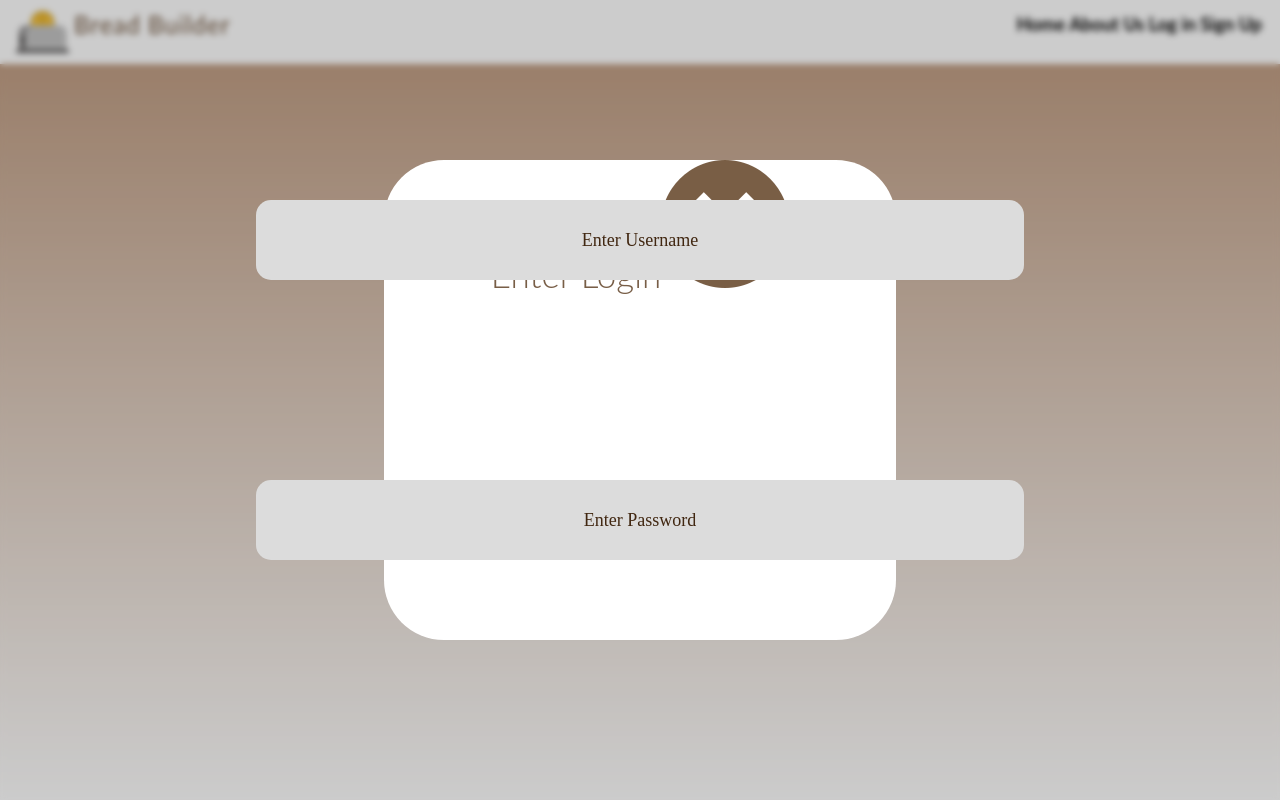
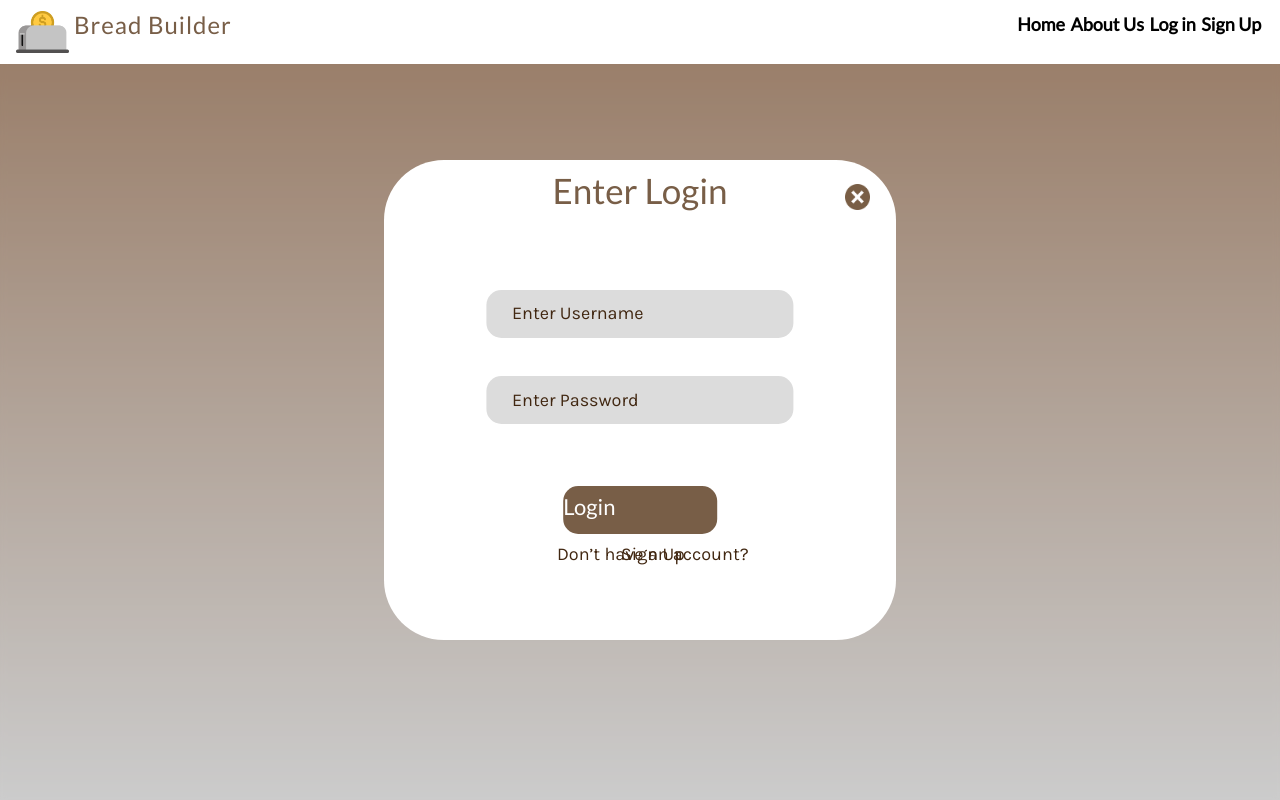
Before and after one commit to NotTheRealKeith/BreadBuilderApp, a Flask app: page /login in a window 1280 px wide. Run offline with Flask 2, Linux system fonts and the light colour scheme; some libraries are stand-ins or nearby versions.

Commit message:
added the fonts and some style to login and sign up

```diff
--- a/BreadBuilderProject/Website/auth.py
+++ b/BreadBuilderProject/Website/auth.py
@@ -11,6 +11,6 @@ def login():
 def logout():
     return "<p>Logout</P>"
 
-@auth.route('/sign-up')
-def sign_up():
+@auth.route('/signup')
+def signup():
     return render_template('signup.html')
--- a/BreadBuilderProject/Website/static/login.css
+++ b/BreadBuilderProject/Website/static/login.css
@@ -36,12 +36,16 @@
   color: #785E47;
 }
 
+.loginbox{
+  display: inline;
+}
+
 .cancelBtn{
+  position: absolute;
   display: flex;
-  width: 6.5%;
-  height: 6.5%;
-  float: right;
-  margin-right: 5px;
+  width: 5%;
+  right: 5%;
+  top: 5%;
 }
 
 .logintext{
@@ -70,13 +74,13 @@ color: #785E47;
   position: absolute;
   width: 60%;
   height: 10%;
-  top:50%;
+  top:52%;
   left:50%;
   transform:translate(-50%,-250%);
 
-  text-align:center;
-  vertical-align:middle;
-  justify-content:center;
+  text-align: left;
+  padding-left: 5%;
+  vertical-align: middle;
   align-items: center;
   display: flex;
   /* Enter Username */
@@ -99,13 +103,13 @@ color: #785E47;
   position: absolute;
   width: 60%;
   height: 10%;
-  top:60%;
+  top:45%;
   left:50%;
   transform:translate(-50%,0%);
 
-  text-align:center;
-  vertical-align:middle;
-  justify-content:center;
+  text-align: left;
+  padding-left: 5%;
+  vertical-align: middle;
   align-items: center;
   display: flex;
   /* Enter Username */
@@ -122,3 +126,49 @@ color: #785E47;
   background: #DCDCDC;
   border-radius: 15px;
 }
+
+.enterbox{
+  position: absolute;
+  width: 30%;
+  height: 10%;
+  top: 68%;
+  left:50%;
+  transform:translate(-50%,0%);
+
+  /* text-align: center;
+  vertical-align: middle;
+  align-items: center;
+  display: flex; */
+  /* Enter Username */
+
+  font-family: 'Lato';
+  font-style: normal;
+  font-size: 22px;
+  color: white;
+
+  background: #785E47;
+  border-radius: 15px;
+}
+
+p{
+  position: absolute;
+  top:80%;
+  left:50%;
+  transform:translate(-50%,0%);
+
+  text-align: center;
+  padding-left: 5%;
+  vertical-align: middle;
+  align-items: center;
+  display: flex;
+  /* Enter Username */
+
+  font-family: 'Karla';
+  font-style: normal;
+  font-weight: 300;
+  font-size: 18px;
+  line-height: 21px;
+  /* identical to box height */
+
+  color: #412711;
+}
--- a/BreadBuilderProject/Website/templates/about.html
+++ b/BreadBuilderProject/Website/templates/about.html
@@ -8,7 +8,7 @@
       <div class="center_text">
         <h1>THIS IS CENTERED TEXT THAT WE CAN PUT STUFF IN</h1>
       </div>
-      <img src="../images\finance_bg_cropped.jpg" alt="fancy_money_image" class="abt_img">
+      <img src="../static/images/finance_bg_cropped.jpg" alt="fancy_money_image" class="abt_img">
     </div>
 
 
--- a/BreadBuilderProject/Website/templates/base.html
+++ b/BreadBuilderProject/Website/templates/base.html
@@ -3,6 +3,8 @@
   <head>
     <meta charset="utf-8" />
     <meta name="viewport" content="width=device-width, initial-scale=1" />
+    <link href='http://fonts.googleapis.com/css?family=Lato&subset=latin,latin-ext' rel='stylesheet' type='text/css'>
+    <link href="https://fonts.googleapis.com/css?family=Karla&display=swap" rel="stylesheet" />
     <link rel="shortcut icon" href="../static/images/logo.ico">
     <link rel="stylesheet" href="../static/style.css">
     <link
--- a/BreadBuilderProject/Website/templates/login.html
+++ b/BreadBuilderProject/Website/templates/login.html
@@ -1,23 +1,29 @@
+<div class="blurrect">
+
 {% extends "base.html" %}
+
+</div>
 
 {% block content %}
 <link rel="stylesheet" href="../static/login.css">
 
-  <div class="home">
-
-    <div class="blurrect">
     </div>
     <div class="whiteloginrect">
-      Enter Login
-      <img src="../images/cancel.png" alt="cancelBtn">
-    </div>
-    <div class="loginbox">
+      <div class="loginbox">
+        <h3 class="logintext">Enter Login</h3>
+        <img src="../static/images/cancel.png" class="cancelBtn">
+      </div>
       <div class="usernamebox">
         Enter Username
       </div>
       <div class="passwordbox">
         Enter Password
       </div>
+      <div class="enterbox">
+        Login
+      </div>
+      <p class="signuptext">Don’t have an account? </p>
+      <p class="signuptextbrown">Sign Up</p>
     </div>
 
 
```
Also changed, not shown: BreadBuilderProject/Website/templates/signup.html (+14 -13 lines). Lines whose indentation alone changed are shown as unchanged.
